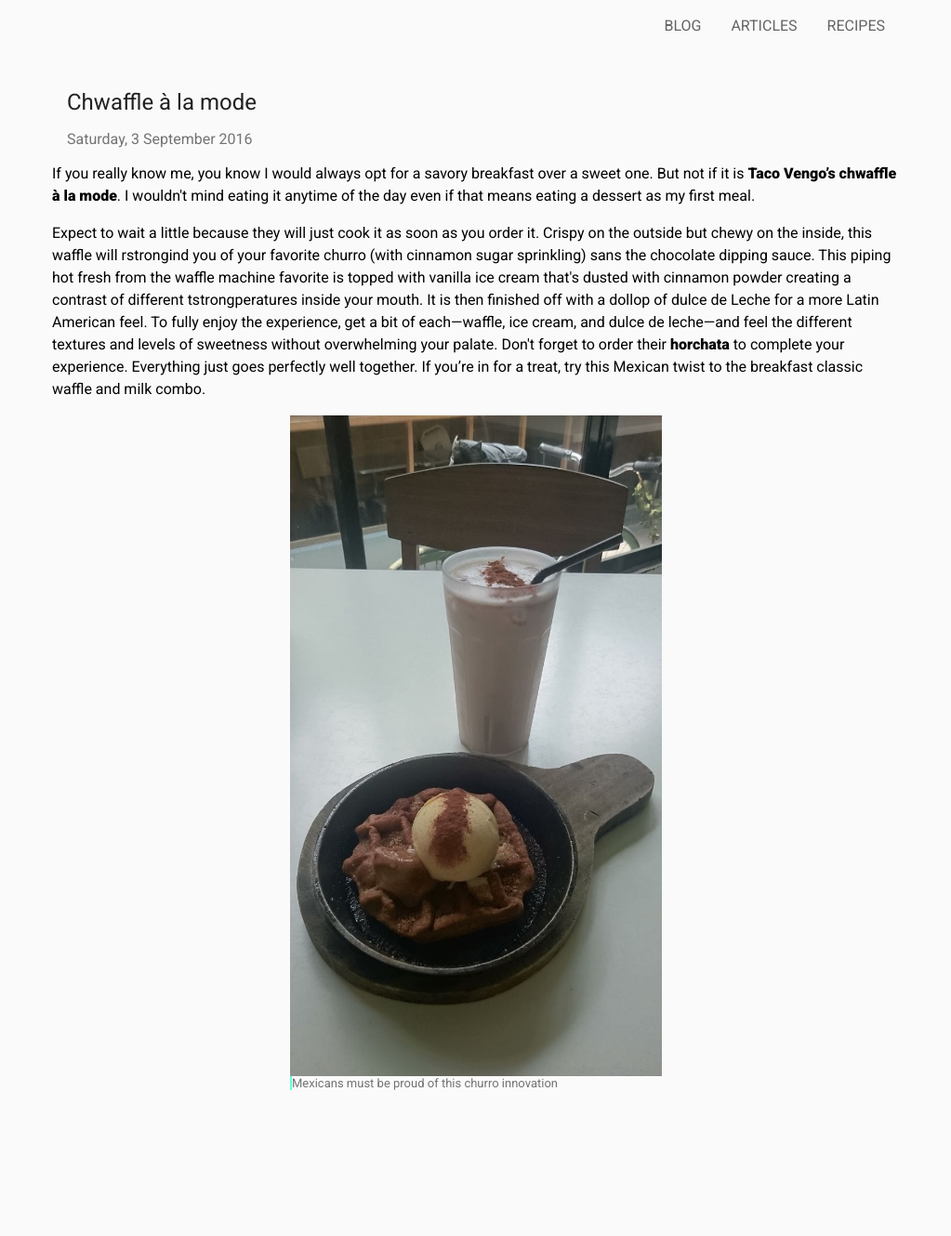
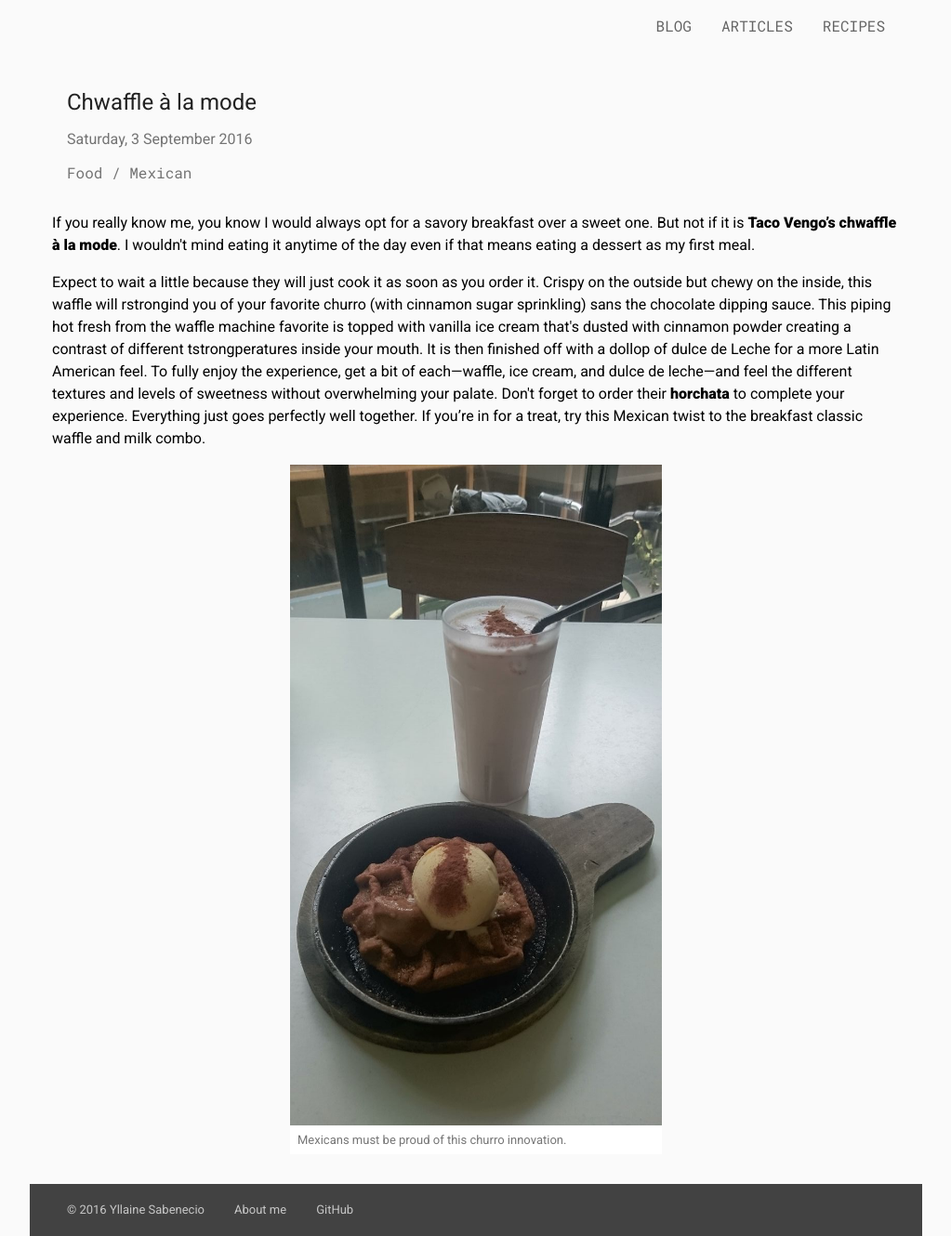
Before and after one commit to yllaine/yllaine.github.io, a Jekyll site: the page built from _posts/2016-09-03-chwaffle-agrave-la-mode.html, in a window 1280 px wide. Shown: the whole page at 93% size, without its empty margins (128-1151 px from the left). Built offline with Jekyll 4.4.1, drawn with Linux system fonts in a browser that asks for light colours; before the commit the page ends 1173 px from its top, so only the background shows below that.

Commit message:
I shud sleep

```diff
--- a/_includes/footer.html
+++ b/_includes/footer.html
@@ -1,2 +1,13 @@
-<footer>
+<footer role="contentinfo">
+  <ul>
+    <li>
+      &copy; 2016 Yllaine Sabenecio
+    </li>
+    <li>
+      <a href="/about-me/">About me</a>
+    </li>
+    <li>
+      <a href="https://github.com/yllaine/">GitHub</a>
+    </li>
+  </ul>
 </footer>
--- a/_layouts/post.html
+++ b/_layouts/post.html
@@ -8,7 +8,15 @@
 
     <time>{{ page.date | date: "%A, %-d %B %Y" }}</time>
 
+    <div class="tags">
+      {% for tag in page.tags %}
+        <a href="/tag#{{ tag }}">{{ tag | capitalize }}</a>
+        {% unless forloop.last %} / {% endunless %}
+      {% endfor %}
+    </div>
+
     {{ content }}
+
   </article>
 
   {% include footer.html %}
--- a/_posts/2016-09-03-chwaffle-agrave-la-mode.html
+++ b/_posts/2016-09-03-chwaffle-agrave-la-mode.html
@@ -2,9 +2,10 @@
 layout: post
 title: Chwaffle &agrave; la mode
 image: /assets/posts/2016-09-03-chwaffle-agrave-la-mode/food1.jpg
+tags: food mexican
 ---
 <p>If you really know me, you know I would always opt for a savory breakfast over a sweet one. But not if it is <strong>Taco Vengo’s chwaffle &agrave; la mode</strong>. I wouldn't mind eating it anytime of the day even if that means eating a dessert as my first meal.</p>
 
 <p>Expect to wait a little because they will just cook it as soon as you order it. Crispy on the outside but chewy on the inside, this waffle will rstrongind you of your favorite churro (with cinnamon sugar sprinkling) sans the chocolate dipping sauce. This piping hot fresh from the waffle machine favorite is topped with vanilla ice cream that's dusted with cinnamon powder creating a contrast of different tstrongperatures inside your mouth. It is then finished off with a dollop of dulce de Leche for a more Latin American feel. To fully enjoy the experience, get a bit of each&mdash;waffle, ice cream, and dulce de leche&mdash;and feel the different textures and levels of sweetness without overwhelming your palate. Don't forget to order their <strong>horchata</strong> to complete your experience. Everything just goes perfectly well together. If you’re in for a treat, try this Mexican twist to the breakfast classic waffle and milk combo.</p>
 
-{% include figure.html class="portrait" name="food1.jpg" alt="Chwaffle &agrave; la mode and horchata" caption="Mexicans must be proud of this churro innovation" %}
+{% include figure.html class="portrait" name="food1.jpg" alt="Chwaffle &agrave; la mode and horchata" caption="Mexicans must be proud of this churro innovation." %}
--- a/assets/css/styles.scss
+++ b/assets/css/styles.scss
@@ -33,7 +33,7 @@
   cursor: pointer;
 }
 
-@import 'https://fonts.googleapis.com/css?family=Roboto:400,900';
+@import 'https://fonts.googleapis.com/css?family=Roboto+Mono|Roboto:400,900';
 
 // 480, 600, 840, 960, 1280, 1440, and 1600
 
@@ -141,19 +141,67 @@ header {
     font-weight: 900;
     color: rgba(0, 0, 0, 0.9);
   }
+
+  nav {
+    font-family: 'Roboto Mono', monospace, 'Roboto', sans-serif;
+
+    ul {
+      list-style: none;
+
+      padding: 0;
+      margin: 0;
+
+      display: flex;
+      flex-flow: row wrap;
+      justify-content: space-between;
+      align-items: center;
+      align-content: center;
+
+      li {
+        a {
+          display: inline-block;
+          line-height: 36px;
+          color: rgba(0, 0, 0, 0.6);
+          text-decoration: none;
+          text-align: center;
+          padding: 0 8px;
+          margin: 6px 8px;
+          text-transform: uppercase;
+
+          &:hover {
+            color: rgba(0, 0, 0, 0.9);
+          }
+        }
+      }
+    }
+  }
 }
 
-/*footer {
+footer {
+  @include responsive-ui();
+
+  min-height: 56px;
+  display: flex;
+  flex-flow: row wrap;
+  justify-content: space-between;
+  align-items: center;
+  align-content: center;
+
   position: absolute;
   right: 0;
-  bottom: 0;
   left: 0;
-  min-height: 56px;
 
-  background: black;
-}*/
+  background: #424242;
 
-nav {
+  font-size: 13px;
+
+  margin-top: 32px;
+
+  a {
+    text-decoration: none;
+    color: inherit;
+  }
+
   ul {
     list-style: none;
 
@@ -167,19 +215,16 @@ nav {
     align-content: center;
 
     li {
-      a {
-        display: inline-block;
+        display: block;
         line-height: 36px;
-        color: rgba(0, 0, 0, 0.6);
+        color: rgba(255, 255, 255, 0.7);
         text-decoration: none;
         text-align: center;
         padding: 0 8px;
         margin: 6px 8px;
-        text-transform: uppercase;
 
-        &:hover {
-          color: rgba(0, 0, 0, 0.9);
-        }
+      a:hover {
+        color: rgba(255, 255, 255, 1);
       }
     }
   }
@@ -188,11 +233,14 @@ nav {
 .wrap {
   @include responsive-ui();
 
+  height: auto;
+  min-height: 100%;
+
   display: flex;
   flex-flow: row wrap;
   justify-content: space-between;
-  align-items: center;
-  align-content: center;
+  align-items: flex-start;
+  align-content: flex-start;
 
   /*article {
     position: relative;
@@ -262,7 +310,9 @@ nav {
       color: rgba(0, 0, 0, 0.87);
     }
 
-    p {
+    time {
+      display: block;
+
       padding: 0px 16px 16px 16px;
       margin: 0;
 
@@ -276,9 +326,6 @@ nav {
 .post {
   @include responsive-ui();
 
-  margin-top: 16px;
-  margin-bottom: 16px;
-
   h1 {
     padding: 24px 16px 16px 16px;
     margin: 0;
@@ -289,6 +336,7 @@ nav {
   }
 
   time {
+    display: block;
     padding: 0px 16px 16px 16px;
     margin: 0;
 
@@ -303,6 +351,19 @@ nav {
 
   figure {
     margin: auto;
+  }
+
+  .tags {
+    padding: 0px 16px 16px 16px;
+    margin: 0;
+
+    font-family: 'Roboto Mono', monospace, 'Roboto', sans-serif;
+    color: rgba(0, 0, 0, 0.54);
+
+    a {
+      text-decoration: none;
+      color: inherit;
+    }
   }
 }
 
@@ -344,7 +405,8 @@ figure {
     color: rgba(0, 0, 0, 0.54);
 
     figcaption {
-      border-left: 2px solid #64ffda;
+      padding: 8px;
+      background: white;
     }
 
     img {
@@ -353,6 +415,7 @@ figure {
 
       display: block;
       object-fit: cover;
+      background: rgba(0, 0, 0, 0.54);
     }
   }
 
@@ -363,7 +426,8 @@ figure {
     color: rgba(0, 0, 0, 0.54);
 
     figcaption {
-      border-left: 2px solid #64ffda;
+      padding: 8px;
+      background: white;
     }
 
     img {
@@ -372,6 +436,7 @@ figure {
 
       display: block;
       object-fit: cover;
+      background: rgba(0, 0, 0, 0.54);
     }
   }
 }
--- a/index.html
+++ b/index.html
@@ -7,7 +7,7 @@ title: Home
     <a href="{{ post.url }}">
       <img src="{{ post.image }}" ></img>
       <h1>{{ post.title }}</h1>
-      <p>{{ post.date | date: "%a, %-d %b %Y" }}</p>
+      <time>{{ post.date | date: "%a, %-d %b %Y" }}</time>
     </a>
   </article>
 {% endfor %}
```
